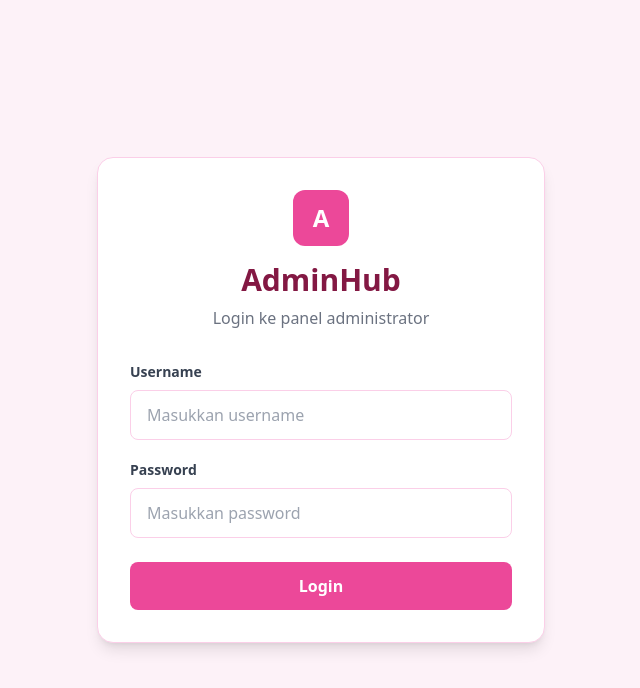
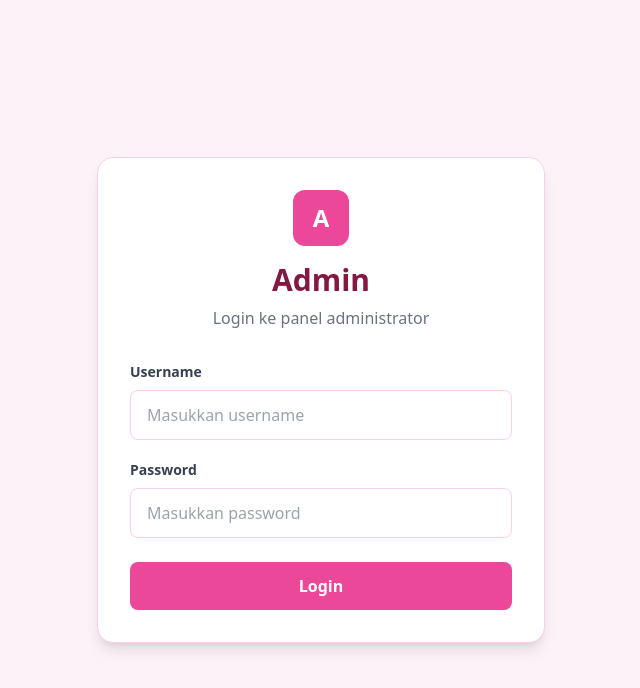
Before and after one commit to lilaangelina22/rks304-web-fundamental-m2, a plain HTML site: page index.html in a window 1280 px wide. Shown: the whole page, without its empty margins (319-959 px from the left). Drawn offline with nearby package versions, Linux system fonts and the light colour scheme.

Commit message:
update website

```diff
--- a/index.html
+++ b/index.html
@@ -3,7 +3,7 @@
 <head>
     <meta charset="UTF-8">
     <meta name="viewport" content="width=device-width, initial-scale=1.0">
-    <title>Login - AdminHub</title>
+    <title>Login - Admin</title>
 
     <script src="https://cdn.tailwindcss.com"></script>
 </head>
@@ -18,7 +18,7 @@
             </div>
 
             <h1 class="text-3xl font-bold text-pink-900">
-                AdminHub
+                Admin
             </h1>
 
             <p class="text-gray-500 mt-2">
```
Also changed, not shown: dashboard.html (+1 -2 lines).
